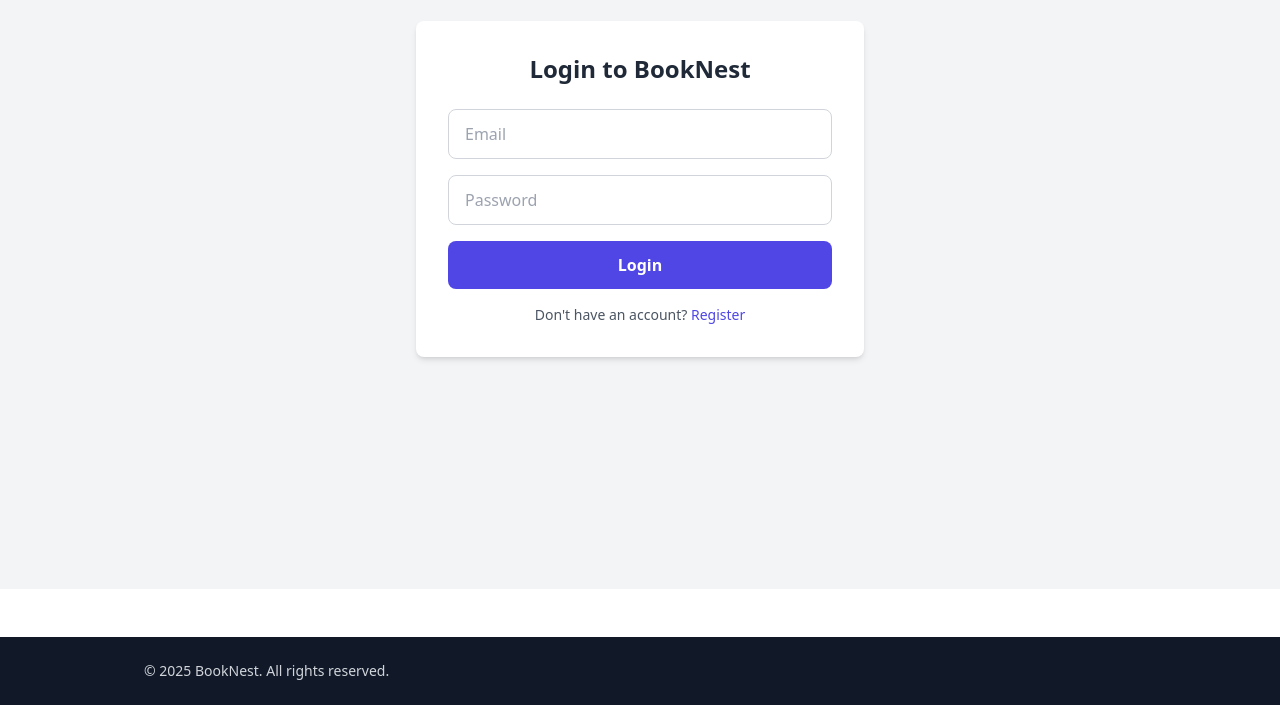
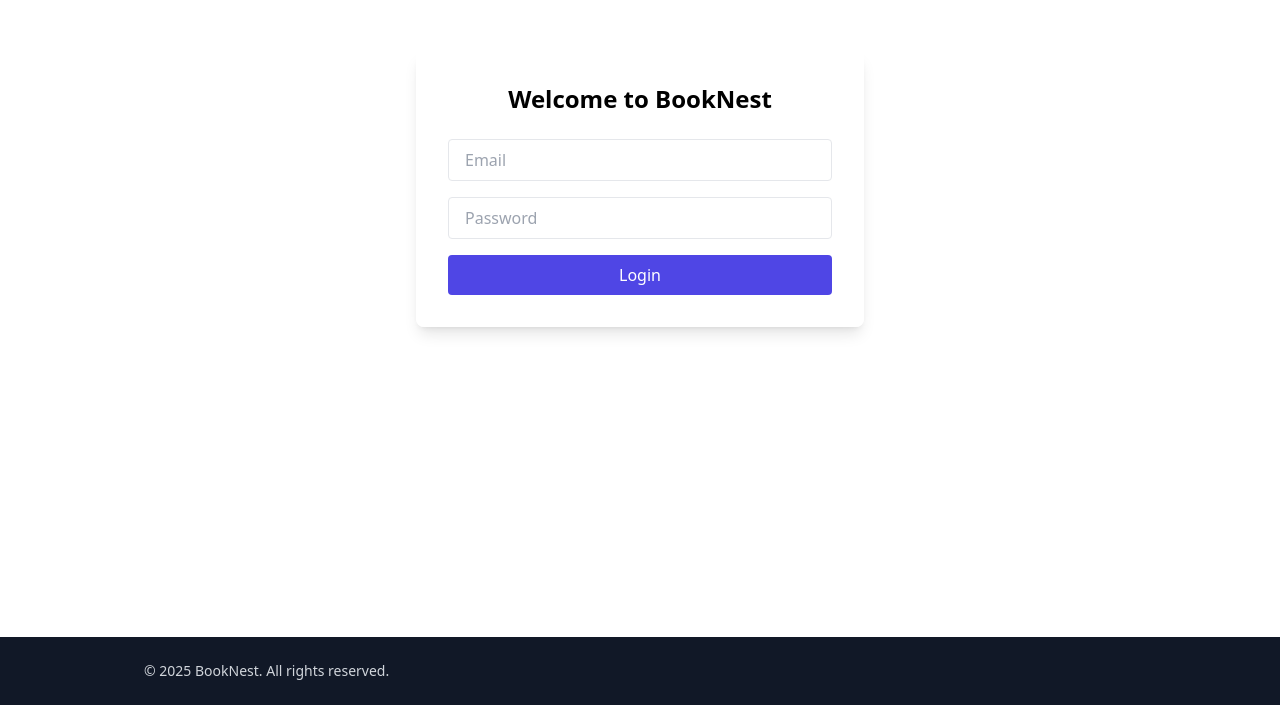
Before and after one commit to jonmaccc4/BookNest-library, a React (Vite) app in the folder frontend/: page /login in a window 1280 px wide. Shown: the part 211-916 px from the top of the page. Built offline with nearby package versions, Linux system fonts and the light colour scheme.

Commit message:
Add login background image and style login page

```diff
--- a/frontend/src/pages/Login.jsx
+++ b/frontend/src/pages/Login.jsx
@@ -1,78 +1,53 @@
 import { useState } from "react";
-import { useNavigate, Link } from "react-router-dom";
 import { useAuth } from "../context/AuthContext";
-import { toast } from "react-toastify";
-
-const BASE_URL = import.meta.env.VITE_BACKEND_URL;
+import { useNavigate } from "react-router-dom";
 
 function Login() {
-  const [email, setEmail] = useState("");
-  const [password, setPassword] = useState("");
   const { login } = useAuth();
   const navigate = useNavigate();
+  const [form, setForm] = useState({ email: "", password: "" });
+
+  const handleChange = (e) => setForm({ ...form, [e.target.name]: e.target.value });
 
   const handleSubmit = async (e) => {
     e.preventDefault();
-
-    const res = await fetch(`${BASE_URL}/auth/login`, {
-      method: "POST",
-      headers: { "Content-Type": "application/json" },
-      body: JSON.stringify({ email, password }),
-    });
-
-    const data = await res.json();
-
-    if (res.ok) {
-      login(data.token, data.username, data.is_admin);
-
-      toast.success(`Welcome back, ${data.username}!`);
-
-      if (data.is_admin) {
-        navigate("/admin");
-      } else {
-        navigate("/books");
-      }
-    } else {
-      toast.error(data.error || "Login failed. Please try again.");
-    }
+    const success = await login(form.email, form.password);
+    if (success) navigate("/books");
   };
 
   return (
-    <div className="min-h-screen flex items-center justify-center bg-gray-100 px-4">
-      <div className="bg-white shadow-md rounded-lg w-full max-w-md p-8">
-        <h2 className="text-2xl font-bold text-center mb-6 text-gray-800">Login to BookNest</h2>
-
+    <div
+      className="min-h-screen bg-cover bg-center flex items-center justify-center"
+      style={{ backgroundImage: "url('/library-bg.jpg')" }} // public folder image
+    >
+      <div className="bg-white bg-opacity-90 p-8 rounded-lg shadow-lg w-full max-w-md">
+        <h2 className="text-2xl font-bold mb-6 text-center">Welcome to BookNest</h2>
         <form onSubmit={handleSubmit} className="space-y-4">
           <input
             type="email"
+            name="email"
             placeholder="Email"
-            value={email}
-            onChange={(e) => setEmail(e.target.value)}
+            value={form.email}
+            onChange={handleChange}
+            className="w-full px-4 py-2 border rounded"
             required
-            className="w-full px-4 py-3 border border-gray-300 rounded-lg focus:outline-none focus:ring-2 focus:ring-indigo-500"
           />
           <input
             type="password"
+            name="password"
             placeholder="Password"
-            value={password}
-            onChange={(e) => setPassword(e.target.value)}
+            value={form.password}
+            onChange={handleChange}
+            className="w-full px-4 py-2 border rounded"
             required
-            className="w-full px-4 py-3 border border-gray-300 rounded-lg focus:outline-none focus:ring-2 focus:ring-indigo-500"
           />
           <button
             type="submit"
-            className="w-full bg-indigo-600 hover:bg-indigo-700 text-white py-3 rounded-lg font-semibold transition"
+            className="w-full bg-indigo-600 text-white py-2 rounded hover:bg-indigo-700"
           >
             Login
           </button>
         </form>
-
-        <p className="text-center text-sm text-gray-600 mt-4">
-          Don't have an account?{" "}
-          <Link to="/register" className="text-indigo-600 hover:underline font-medium">
-            Register
-          </Link>
-        </p>
       </div>
     </div>
   );
```
Also changed, not shown: frontend/public/library-bg.jpg (added).
